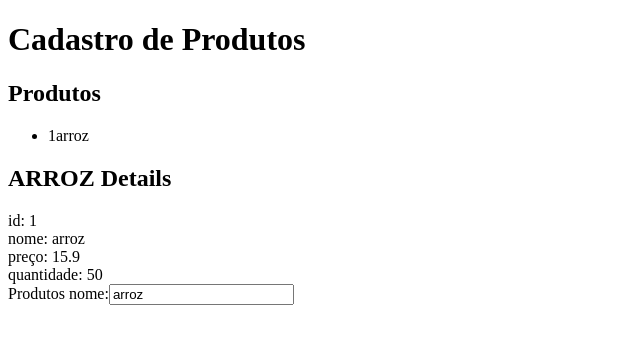
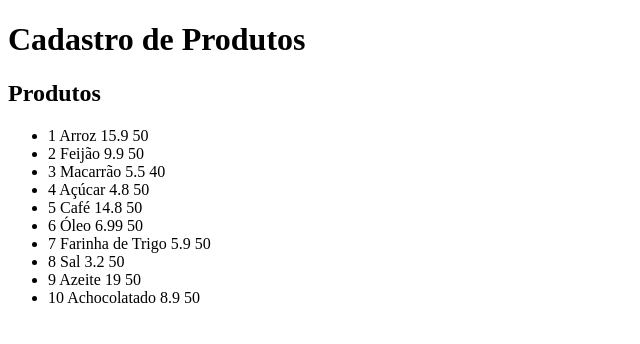
Before and after one commit to bianca-rodrigues/Cadastro-de-Produtos, an Angular app: page / in a window 1280 px wide. Shown: the top 344 px of the page, without its empty margins (0-640 px from the left). Built offline with nearby package versions, Linux system fonts and the light colour scheme.

Commit message:
listar produtos

```diff
--- a/src/app/produtos/produtos.component.html
+++ b/src/app/produtos/produtos.component.html
@@ -1,19 +1,20 @@
 <h2>Produtos</h2>
 
 <ul>
-    <li>
-        <span>{{prod.id}}</span>{{prod.nome}}
+    <li *ngFor="let prod of produtos"(click)="onSelect(prod)">
+        <span>{{prod.id}} </span>{{prod.nome}} <span>{{prod.preco}} </span>{{prod.quant}}
     </li>
 </ul>
 
+<div *ngIf="selectedProd">
+    <h2>{{selectedProd.nome | uppercase}} Details</h2>
+    <div><span>id: </span>{{selectedProd.id}}</div>
+    <div><span>nome: </span>{{selectedProd.nome}}</div>
+    <div><span>preço: </span>{{selectedProd.preco}}</div>
+    <div><span>quantidade: </span>{{selectedProd.quant}}</div>
 
-<h2>{{prod.nome | uppercase}} Details</h2>
-<div><span>id: </span>{{prod.id}}</div>
-<div><span>nome: </span>{{prod.nome}}</div>
-<div><span>preço: </span>{{prod.preco}}</div>
-<div><span>quantidade: </span>{{prod.quant}}</div>
-
-<div>
-    <label for="nome"> Produtos nome:</label>
-    <input id="nome" [(ngModel)]="prod.nome">
+    <div>
+        <label for="nome"> Produtos nome:</label>
+        <input id="nome" [(ngModel)]="selectedProd.nome">
+    </div>
 </div>
--- a/src/app/produtos/produtos.component.ts
+++ b/src/app/produtos/produtos.component.ts
@@ -16,6 +16,11 @@ export class ProdutosComponent implements OnInit {
   };
 
   produtos = Produtos;
+  selectedProd?: Produto;
+
+  onSelect(prod: Produto): void {
+    this.selectedProd = prod;
+  }
 
   constructor() { }
 
```
